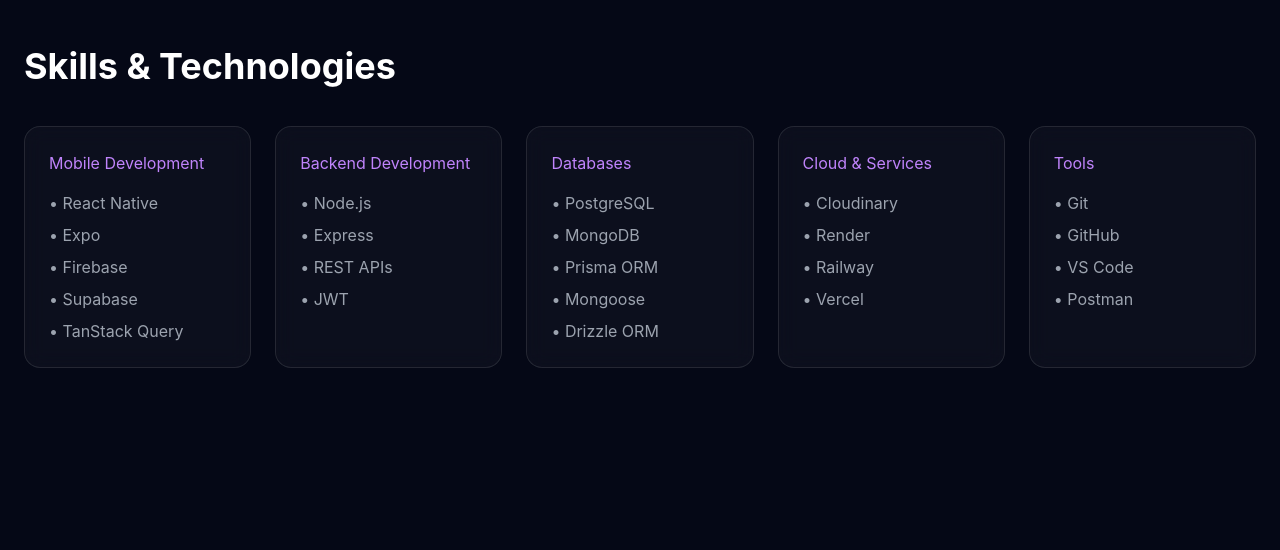
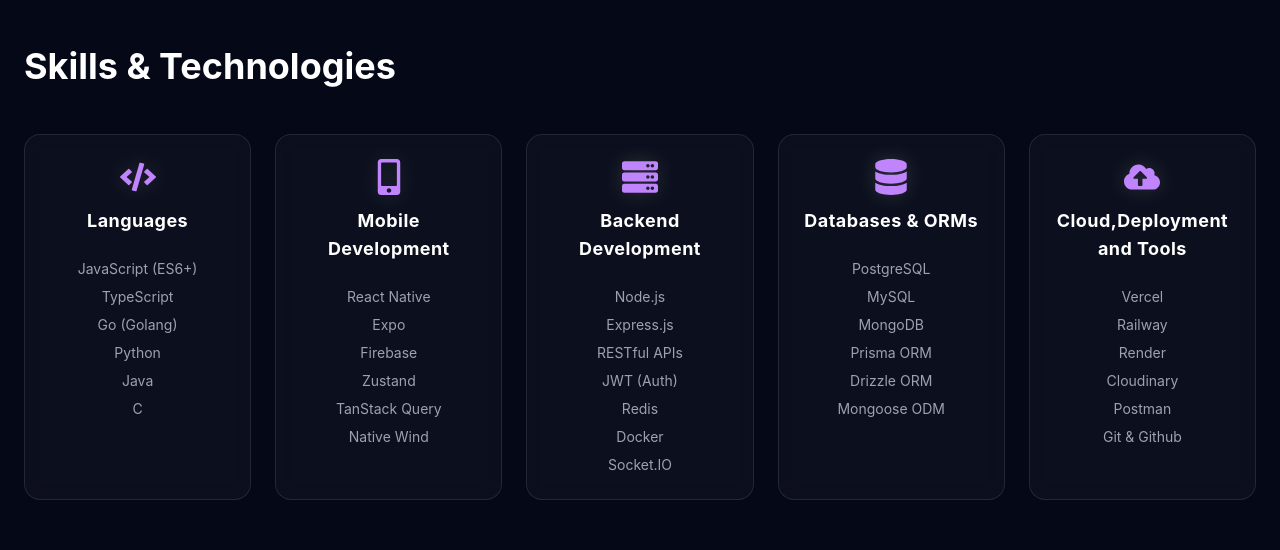
Before and after one commit to RajAnupam01/my-portfolio, a React app: page / in a window 1280 px wide. Shown: the part 1500-2050 px from the top of the page. Built offline with nearby package versions, Linux system fonts and the light colour scheme; the HTML template or start-up script is replaced by a standard one.

Commit message:
improving hero section

```diff
--- a/src/components/Footer.jsx
+++ b/src/components/Footer.jsx
@@ -23,7 +23,7 @@
 
           <div>
             <h2 className="text-2xl font-bold mb-4">
-              &lt; Anu.dev /&gt;
+              &lt; Anu.<span className="text-blue-300">dev</span> /&gt;
             </h2>
 
             <p className="text-gray-400 leading-7">
@@ -134,7 +134,7 @@
         <div className="border-t border-white/10 py-6 flex flex-col md:flex-row justify-between items-center gap-4">
 
           <p className="text-gray-500 text-sm">
-            © {year} Anu Kumar. All rights reserved.
+            © {year} {PERSONAL_INFO.name}. All rights reserved.
           </p>
 
           <Link
--- a/src/components/Hero.jsx
+++ b/src/components/Hero.jsx
@@ -12,6 +12,7 @@
 } from "react-icons/si";
 
 import { PERSONAL_INFO } from "../utils/constants";
+import profile from "../assets/images/profile.jpeg"
 
 const Hero = () => {
   return (
@@ -101,7 +102,7 @@
             {/* Image */}
 
             <img
-              src="https://imgs.search.brave.com/927q-CnucMdnVP81xZT5F89wE5-xCAPe4NjlaO_8CdE/rs:fit:860:0:0:0/g:ce/aHR0cHM6Ly9tZWRp/YS5nZXR0eWltYWdl/cy5jb20vaWQvNTM1/MDgzMDMwL3Bob3Rv/L3Blb3BsZS1naXZp/bmctYWR2aWNlLXRv/LXlvdW5nLW1hbi5q/cGc_cz02MTJ4NjEy/Jnc9MCZrPTIwJmM9/Z0RNV3hNdndETE9J/eFdLbTl3bkpqRmc4/am8teG4ycWpGa2VG/Y1ROZGVDbz0"
+              src={profile}
               alt="Profile"
               className="
                 relative
--- a/src/components/Journey.jsx
+++ b/src/components/Journey.jsx
@@ -57,7 +57,7 @@
 
                 <div className="relative z-10">
 
-                  <div className="w-8 h-8 rounded-full bg-purple-500 border-4 border-dark shadow-glow"></div>
+                  <div className="w-8 h-8 rounded-full bg-green-500 border-4 border-dark shadow-glow"></div>
 
                 </div>
 
--- a/src/components/Navbar.jsx
+++ b/src/components/Navbar.jsx
@@ -24,7 +24,7 @@
           {/* Logo */}
 
           <h1 className="text-xl sm:text-2xl font-bold">
-            &lt; Anu.dev /&gt;
+            &lt; Anu.<span className="text-blue-300">dev</span> /&gt;
           </h1>
 
           {/* Desktop Menu */}
--- a/src/components/Skills.jsx
+++ b/src/components/Skills.jsx
@@ -4,27 +4,40 @@
   return (
     <section id="skills" className="py-24">
       <div className="container mx-auto px-6">
-        <h2 className="text-4xl font-bold mb-10">
+        <h2 className="text-4xl font-bold mb-12 text-white">
           Skills & Technologies
         </h2>
 
-        <div className="grid md:grid-cols-3 lg:grid-cols-5 gap-6">
-          {skills.map((skill) => (
+        <div className="grid grid-cols-1 sm:grid-cols-2 md:grid-cols-3 lg:grid-cols-5 gap-6">
+          {skills.map((skill) => {
+            const IconComponent = skill.icon;
+
+            return (
               <div
                 key={skill.title}
-              className="glass rounded-2xl p-6 border border-white/10"
+                className="glass rounded-2xl p-6 border border-white/10 hover:border-white/20 transition-all duration-300 flex flex-col items-center text-center"
               >
-              <h3 className="text-purple-400 mb-4">
+                {/* Header Container: Icon on top, Title on the next line */}
+                <div className="flex flex-col items-center mb-6">
+                  {IconComponent && (
+                    <IconComponent className="text-4xl text-purple-400 mb-3 drop-shadow-[0_0_10px_rgba(255,255,255,0.15)]" />
+                  )}
+                  <h3 className="text-white font-bold text-lg tracking-wide">
                     {skill.title}
                   </h3>
+                </div>
 
-              <ul className="space-y-2 text-gray-400">
+                {/* Items List */}
+                <ul className="space-y-2 text-gray-400 text-sm w-full">
                   {skill.items.map((item) => (
-                  <li key={item}>• {item}</li>
+                    <li key={item} className="hover:text-white transition-colors duration-200">
+                      {item}
+                    </li>
                   ))}
                 </ul>
               </div>
-          ))}
+            );
+          })}
         </div>
       </div>
     </section>
--- a/src/data/Skill.js
+++ b/src/data/Skill.js
@@ -1,49 +1,73 @@
+import {
+  FaCode,
+  FaMobileAlt,
+  FaServer,
+  FaDatabase,
+  FaCloudUploadAlt,
+  FaTools
+} from "react-icons/fa";
+
 export const skills = [
   {
+    title: "Languages",
+    icon:FaCode,
+    items: [
+      "JavaScript (ES6+)",
+      "TypeScript",
+      "Go (Golang)",
+      "Python",
+      "Java",
+      "C"
+
+    ]
+  },
+  {
     title: "Mobile Development",
+    icon:FaMobileAlt,
     items: [
       "React Native",
       "Expo",
       "Firebase",
-      "Supabase",
-      "TanStack Query"
+      "Zustand",
+      "TanStack Query",
+      "Native Wind"
     ]
   },
   {
     title: "Backend Development",
+    icon:FaServer,
     items: [
       "Node.js",
-      "Express",
-      "REST APIs",
-      "JWT"
+      "Express.js",
+      "RESTful APIs",
+      "JWT (Auth)",
+      "Redis",
+      "Docker",
+      "Socket.IO"
     ]
   },
   {
-    title: "Databases",
+    title: "Databases & ORMs",
+    icon:FaDatabase,
     items: [
       "PostgreSQL",
+      "MySQL",
       "MongoDB",
       "Prisma ORM",
-      "Mongoose",
-      "Drizzle ORM"
+      "Drizzle ORM",
+      "Mongoose ODM"
     ]
   },
   {
-    title: "Cloud & Services",
+    title: "Cloud,Deployment and Tools",
+    icon:FaCloudUploadAlt,
     items: [
+      "Vercel",
+      "Railway",
+      "Render",
       "Cloudinary",
-      "Render",
-      "Railway",
-      "Vercel"
+      "Postman",
+      "Git & Github"
     ]
   },
-  {
-    title: "Tools",
-    items: [
-      "Git",
-      "GitHub",
-      "VS Code",
-      "Postman"
-    ]
-  }
 ];
```
Also changed, not shown: src/assets/images/profile.jpeg (added). Lines whose indentation alone changed are shown as unchanged.
